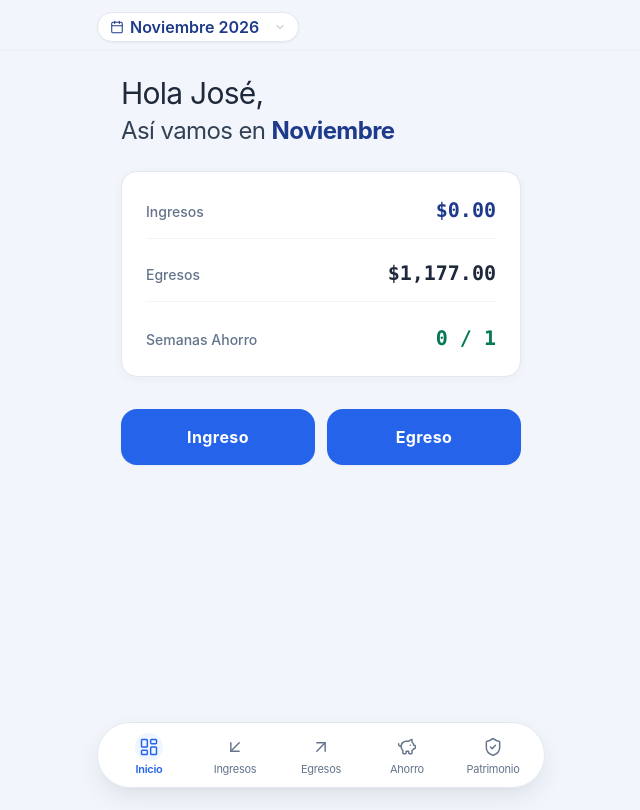
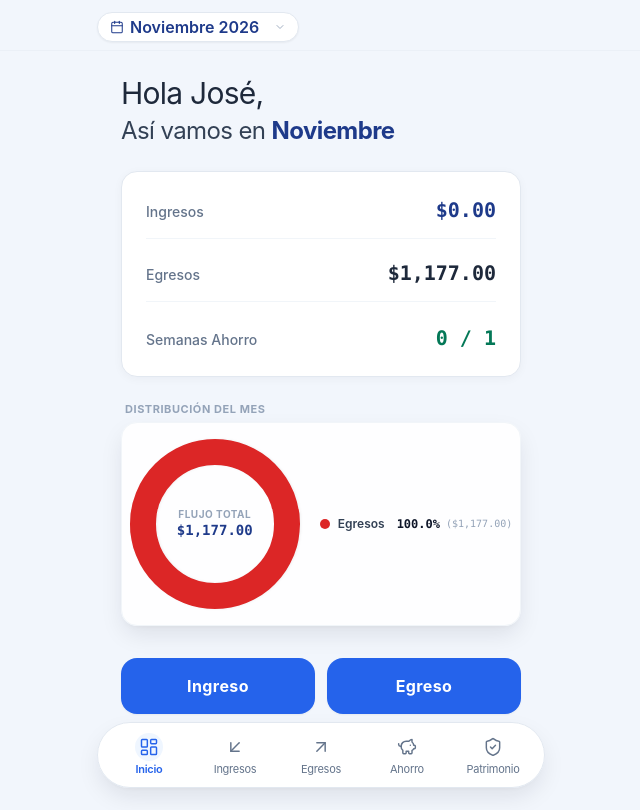
Before and after one commit to joseemm09-glitch/Finanzas, a Next.js app: page / in a window 1280 px wide. Shown: the whole page, without its empty margins (319-959 px from the left). Built offline with nearby package versions, Linux system fonts and the light colour scheme.

Commit message:
feat: grafica de pastel flotante en Inicio, Ingresos y Egresos, y Basicos cerrado por default

```diff
--- /dev/null
+++ b/src/components/charts/FloatingPieChart.tsx
@@ -0,0 +1,147 @@
+'use client';
+
+import React from 'react';
+
+export interface PieChartSlice {
+  label: string;
+  value: number;
+  color: string;
+  secondaryText?: string;
+}
+
+interface FloatingPieChartProps {
+  data: PieChartSlice[];
+  totalLabel?: string;
+  totalFormatted?: string;
+  size?: number;
+  strokeWidth?: number;
+  emptyMessage?: string;
+}
+
+export const FloatingPieChart: React.FC<FloatingPieChartProps> = ({
+  data,
+  totalLabel,
+  totalFormatted,
+  size = 170,
+  strokeWidth = 26,
+  emptyMessage = 'Sin movimientos registrados',
+}) => {
+  const validData = data.filter((d) => d.value > 0);
+  const total = validData.reduce((acc, cur) => acc + cur.value, 0);
+
+  const radius = (size - strokeWidth) / 2;
+  const circumference = 2 * Math.PI * radius;
+
+  // Si no hay datos
+  if (total <= 0) {
+    return (
+      <div className="bg-white/95 rounded-2xl p-5 border border-slate-100 shadow-float flex flex-col items-center justify-center text-center space-y-2">
+        <div
+          className="rounded-full border-4 border-dashed border-slate-200 flex items-center justify-center text-[11px] text-slate-400 font-medium"
+          style={{ width: size * 0.75, height: size * 0.75 }}
+        >
+          {emptyMessage}
+        </div>
+      </div>
+    );
+  }
+
+  // Si sólo hay un único dato al 100%
+  const isSingle = validData.length === 1;
+
+  let accumulatedPercent = 0;
+
+  return (
+    <div className="bg-white/95 rounded-2xl p-4 border border-slate-100 shadow-float transition-all">
+      <div className="flex flex-col sm:flex-row items-center justify-center gap-5">
+        {/* Gráfica circular SVG Flotante con Donut */}
+        <div className="relative flex items-center justify-center flex-shrink-0" style={{ width: size, height: size }}>
+          <svg
+            width={size}
+            height={size}
+            viewBox={`0 0 ${size} ${size}`}
+            className="transform -rotate-90 filter drop-shadow-sm"
+          >
+            {/* Background ring */}
+            <circle
+              cx={size / 2}
+              cy={size / 2}
+              r={radius}
+              fill="transparent"
+              stroke="#F1F5F9"
+              strokeWidth={strokeWidth}
+            />
+
+            {/* Slices */}
+            {validData.map((slice, idx) => {
+              const ratio = slice.value / total;
+              const strokeDasharray = `${circumference * ratio} ${circumference * (1 - ratio)}`;
+              const strokeDashoffset = -circumference * accumulatedPercent;
+              accumulatedPercent += ratio;
+
+              return (
+                <circle
+                  key={idx}
+                  cx={size / 2}
+                  cy={size / 2}
+                  r={radius}
+                  fill="transparent"
+                  stroke={slice.color}
+                  strokeWidth={strokeWidth}
+                  strokeDasharray={strokeDasharray}
+                  strokeDashoffset={strokeDashoffset}
+                  strokeLinecap={isSingle ? 'round' : 'butt'}
+                  className="transition-all duration-500 ease-out"
+                />
+              );
+            })}
+          </svg>
+
+          {/* Centro flotante con Total */}
+          <div className="absolute inset-0 flex flex-col items-center justify-center pointer-events-none text-center px-2">
+            {totalLabel && (
+              <span className="text-[10px] uppercase font-bold tracking-wider text-slate-400">
+                {totalLabel}
+              </span>
+            )}
+            {totalFormatted ? (
+              <span className="text-sm font-black font-mono text-[#1E3A8A] leading-tight">
+                {totalFormatted}
+              </span>
+            ) : (
+              <span className="text-xs font-black font-mono text-[#1E3A8A] leading-tight">
+                100%
+              </span>
+            )}
+          </div>
+        </div>
+
+        {/* Leyenda interactiva minimalista */}
+        <div className="flex flex-col justify-center space-y-2 w-full sm:w-auto">
+          {validData.map((slice, idx) => {
+            const percent = ((slice.value / total) * 100).toFixed(1);
+            return (
+              <div key={idx} className="flex items-center justify-between sm:justify-start gap-3 text-xs">
+                <div className="flex items-center gap-2">
+                  <span
+                    className="w-2.5 h-2.5 rounded-full flex-shrink-0 shadow-xs"
+                    style={{ backgroundColor: slice.color }}
+                  />
+                  <span className="font-semibold text-slate-700 truncate max-w-[110px]">
+                    {slice.label}
+                  </span>
+                </div>
+                <div className="flex items-center gap-1.5 font-mono text-right">
+                  <span className="font-bold text-slate-900">{percent}%</span>
+                  {slice.secondaryText && (
+                    <span className="text-[10px] text-slate-400">({slice.secondaryText})</span>
+                  )}
+                </div>
+              </div>
+            );
+          })}
+        </div>
+      </div>
+    </div>
+  );
+};
--- a/src/components/tabs/EgresosTab.tsx
+++ b/src/components/tabs/EgresosTab.tsx
@@ -26,6 +26,7 @@ import { useFinance } from '@/context/FinanceContext';
 import { formatCurrency } from '@/lib/calc';
 import { OutflowModal } from '@/components/modals/OutflowModal';
 import { TabType } from '@/components/Navigation';
+import { FloatingPieChart } from '@/components/charts/FloatingPieChart';
 
 interface EgresosTabProps {
   onNavigateToTab?: (tab: TabType) => void;
@@ -37,8 +38,8 @@ export const EgresosTab: React.FC<EgresosTabProps> = ({ onNavigateToTab }) => {
   const [isOutflowModalOpen, setIsOutflowModalOpen] = useState(false);
   const [confirmDeleteId, setConfirmDeleteId] = useState<string | null>(null);
 
-  // Expanded sections
-  const [expandedSection, setExpandedSection] = useState<'basicos' | 'ocio' | 'movimientos' | null>('basicos');
+  // Expanded sections: Básicos por default cerrada (null)
+  const [expandedSection, setExpandedSection] = useState<'basicos' | 'ocio' | 'movimientos' | null>(null);
 
   // Month transactions (outflows only)
   const monthTxs = state.transactions.filter((tx) => tx.date.startsWith(selectedMonth));
@@ -106,6 +107,8 @@ export const EgresosTab: React.FC<EgresosTabProps> = ({ onNavigateToTab }) => {
         tx.pillar === 'patrimonio_inversion'
     )
     .reduce((sum, tx) => sum + tx.amount, 0);
+
+  const totalAllOutflows = totalBasicos + totalOcio + ahorroAmount;
 
   return (
     <div className="pt-4 pb-24 space-y-4 animate-in fade-in duration-150">
@@ -388,6 +391,38 @@ export const EgresosTab: React.FC<EgresosTabProps> = ({ onNavigateToTab }) => {
             </div>
           )}
         </div>
+        {/* Gráfica de pastel flotante para Egresos */}
+        {totalAllOutflows > 0 && (
+          <div className="space-y-1 pt-1">
+            <div className="px-1 text-[11px] font-bold uppercase tracking-wider text-slate-400">
+              Distribución de Egresos
+            </div>
+            <FloatingPieChart
+              totalLabel="Total Egresos"
+              totalFormatted={formatCurrency(totalAllOutflows)}
+              data={[
+                {
+                  label: 'Básicos',
+                  value: totalBasicos,
+                  color: '#1E3A8A',
+                  secondaryText: formatCurrency(totalBasicos),
+                },
+                {
+                  label: 'Ocio',
+                  value: totalOcio,
+                  color: '#F59E0B',
+                  secondaryText: formatCurrency(totalOcio),
+                },
+                {
+                  label: 'Ahorro',
+                  value: ahorroAmount,
+                  color: '#10B981',
+                  secondaryText: formatCurrency(ahorroAmount),
+                },
+              ]}
+            />
+          </div>
+        )}
       </div>
 
       {/* Button: + Registrar Egreso */}
--- a/src/components/tabs/IngresosTab.tsx
+++ b/src/components/tabs/IngresosTab.tsx
@@ -5,6 +5,7 @@ import { Plus, Landmark, Compass, ChevronDown, ChevronUp } from 'lucide-react';
 import { useFinance } from '@/context/FinanceContext';
 import { formatCurrency } from '@/lib/calc';
 import { InflowModal } from '@/components/modals/InflowModal';
+import { FloatingPieChart } from '@/components/charts/FloatingPieChart';
 
 export const IngresosTab: React.FC = () => {
   const { state, selectedMonth } = useFinance();
@@ -99,6 +100,39 @@ export const IngresosTab: React.FC = () => {
         )}
       </div>
 
+      {/* Gráfica de pastel flotante para Ingresos */}
+      {totalIncome > 0 && (
+        <div className="space-y-1 pt-1">
+          <div className="px-1 text-[11px] font-bold uppercase tracking-wider text-slate-400">
+            Composición de Ingresos
+          </div>
+          <FloatingPieChart
+            totalLabel="Total Ingresos"
+            totalFormatted={formatCurrency(totalIncome)}
+            data={[
+              {
+                label: 'Nómina',
+                value: totalNomina,
+                color: '#1E3A8A',
+                secondaryText: formatCurrency(totalNomina),
+              },
+              {
+                label: 'Proyectos',
+                value: totalProyectos,
+                color: '#2563EB',
+                secondaryText: formatCurrency(totalProyectos),
+              },
+              {
+                label: 'Otros',
+                value: totalOther,
+                color: '#0D9488',
+                secondaryText: formatCurrency(totalOther),
+              },
+            ]}
+          />
+        </div>
+      )}
+
       {/* Button: + Registrar Ingreso */}
       <button
         type="button"
--- a/src/components/tabs/InicioTab.tsx
+++ b/src/components/tabs/InicioTab.tsx
@@ -5,6 +5,7 @@ import { useFinance } from '@/context/FinanceContext';
 import { getMonthlyMetrics, getMonthSavingsCalendar, formatCurrency } from '@/lib/calc';
 import { InflowModal } from '@/components/modals/InflowModal';
 import { OutflowModal } from '@/components/modals/OutflowModal';
+import { FloatingPieChart } from '@/components/charts/FloatingPieChart';
 
 const MONTH_NAMES: Record<string, string> = {
   '01': 'Enero',
@@ -82,6 +83,33 @@ export const InicioTab: React.FC = () => {
         </div>
       </div>
 
+      {/* Gráfica de pastel flotante: Balance / Distribución del Mes */}
+      {(metrics.inflows > 0 || metrics.outflows > 0) && (
+        <div className="space-y-1">
+          <div className="px-1 text-[11px] font-bold uppercase tracking-wider text-slate-400">
+            Distribución del Mes
+          </div>
+          <FloatingPieChart
+            totalLabel="Flujo Total"
+            totalFormatted={formatCurrency(metrics.inflows + metrics.outflows)}
+            data={[
+              {
+                label: 'Ingresos',
+                value: metrics.inflows,
+                color: '#2563EB',
+                secondaryText: formatCurrency(metrics.inflows),
+              },
+              {
+                label: 'Egresos',
+                value: metrics.outflows,
+                color: '#DC2626',
+                secondaryText: formatCurrency(metrics.outflows),
+              },
+            ]}
+          />
+        </div>
+      )}
+
       {/* Dos botones grandes en azul con letras blancas en negritas: Ingreso / Egreso */}
       <div className="grid grid-cols-2 gap-3 pt-2">
         <button
```
